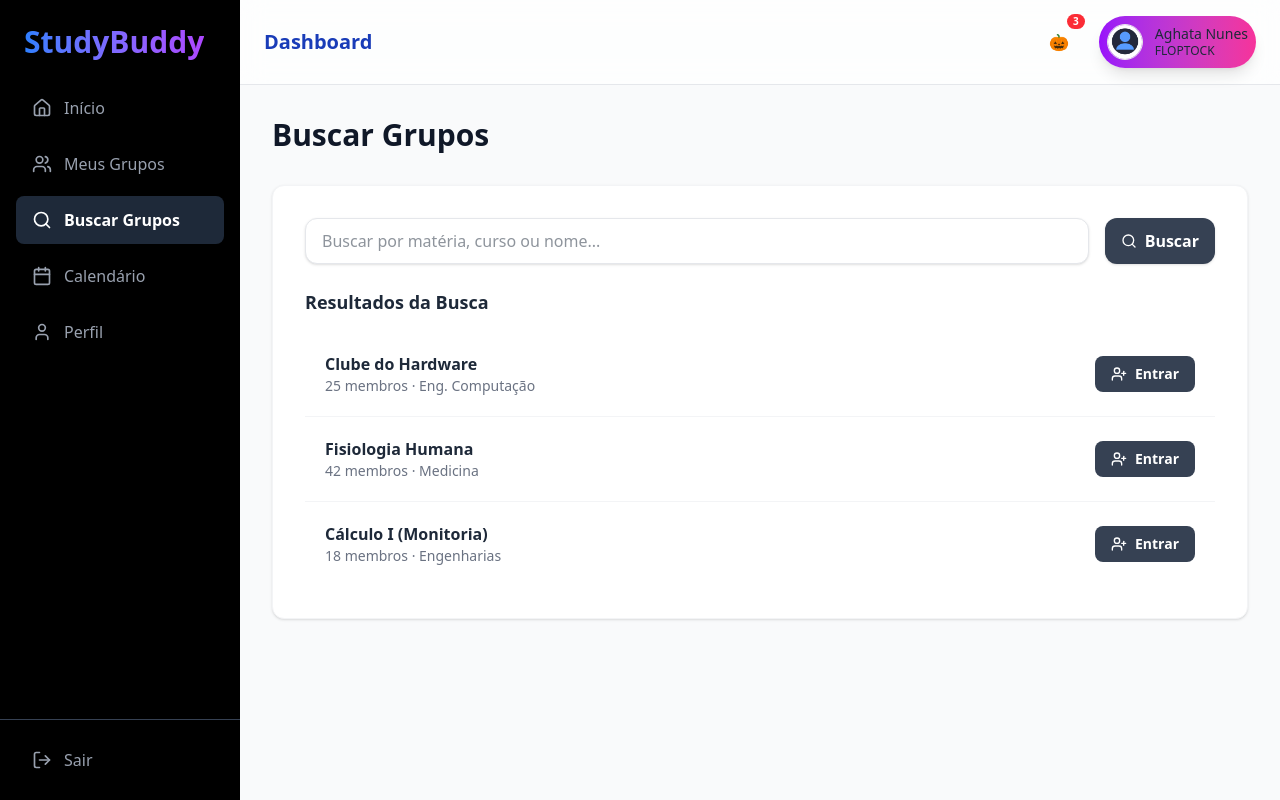
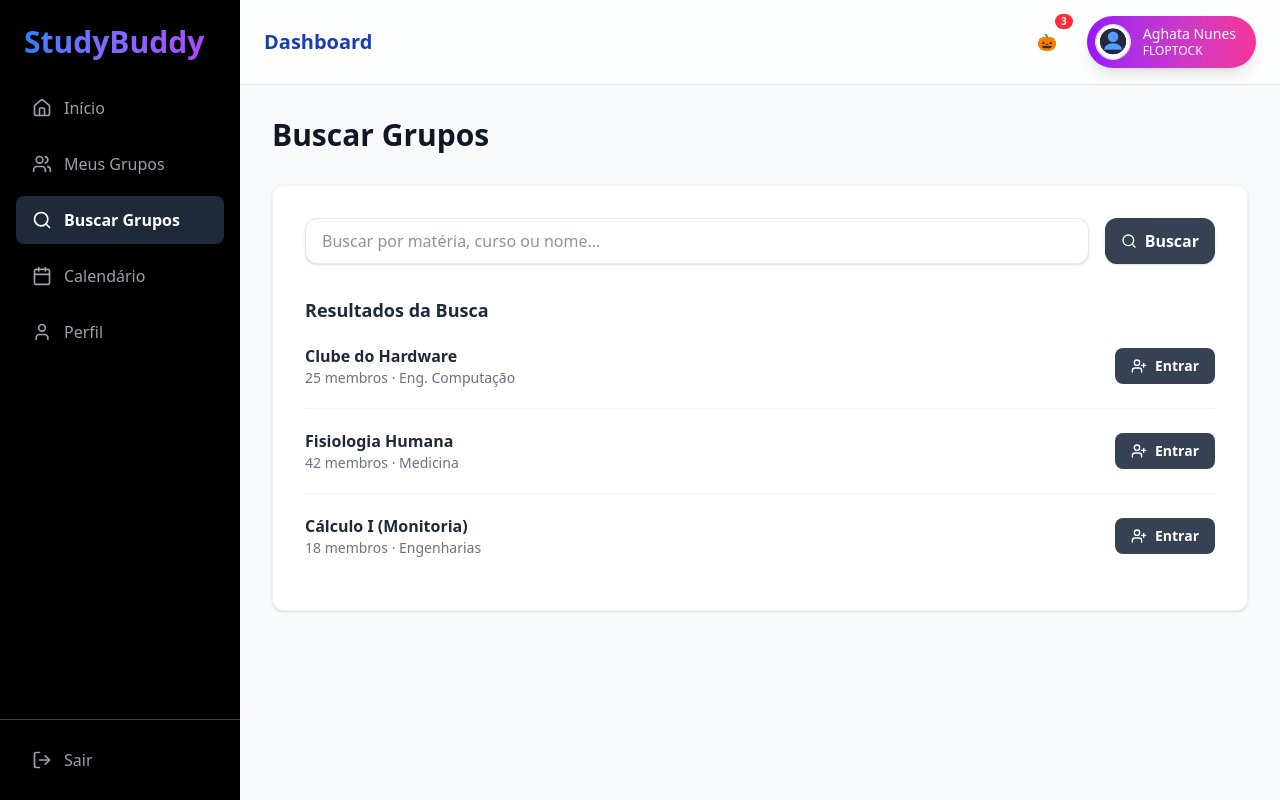
Before and after one commit to tiaaago/pi-senac-4, a Next.js app in the folder frontend/: page /dashboard/search in a window 1280 px wide. Built offline with nearby package versions, Linux system fonts and the light colour scheme.

Commit message:
refactor: correção de algumas coisas no front-end do dashboard

```diff
--- a/frontend/src/app/components/Header.js
+++ b/frontend/src/app/components/Header.js
@@ -32,9 +32,9 @@ export default function Header({ onOpenSidebar }) {
           <div className="flex items-center gap-3">
             <Image src={user} alt="User" width={36} height={36} className="rounded-full border border-gray-200" />
             {/* Infos do usuário escondidas em telas pequenas */}
-            <div className="text-sm leading-tight hidden sm:block">
-              <p className="font-medium text-gray-800">Aghata Nunes</p>
-              <p className="text-black-1000 text-xs">FLOPTOCK</p>
+            <div className="text-sm leading-tight hidden sm:block pr-3">
+              <p className="font-medium text-white">Aghata Nunes</p>
+              <p className="text-white text-xs">FLOPTOCK</p>
             </div>
           </div>
         </div>
--- a/frontend/src/app/components/Input.js
+++ b/frontend/src/app/components/Input.js
@@ -3,8 +3,7 @@ export default function Input({ type, placeholder, ...props }) {
     <input
       type={type}
       placeholder={placeholder}
-      className="w-full px-4 py-2.5 border border-gray-200 rounded-xl bg-white
-        focus:outline-none focus:ring-2 focus:ring-blue-500 focus:border-transparent shadow-sm"
+      className="w-full px-4 py-2.5 border border-gray-200 rounded-xl bg-white focus:outline-none focus:ring-2 focus:ring-blue-500 focus:border-transparent shadow-sm"
       {...props}
     />
   );
--- a/frontend/src/app/dashboard/calendar/page.js
+++ b/frontend/src/app/dashboard/calendar/page.js
@@ -6,7 +6,7 @@ import { Calendar as CalendarIcon } from 'lucide-react'
 // Item de Evento
 function EventItem({ data, titulo, grupo }) {
   return (
-    <div className="flex items-start gap-4 p-5 border-b border-gray-100 last:border-b-0">
+    <div className="flex items-start gap-4 py-5 border-b border-gray-100 last:border-b-0">
       <div className="flex flex-col items-center justify-center px-4 py-2 rounded-lg bg-gray-100">
         <span className="text-sm font-bold text-gray-700">{data.dia}</span>
         <span className="text-xs font-semibold text-gray-500 uppercase">{data.mes}</span>
@@ -27,7 +27,7 @@ export default function CalendarPage() {
     <div>
       <PageHeader title="Calendário" />
       <Card>
-        <h3 className="text-lg font-semibold text-gray-800 mb-4 px-5">Próximos Eventos</h3>
+        <h3 className="text-lg font-semibold text-gray-800 mb-2">Próximos Eventos</h3>
         <div className="divide-y divide-gray-100">
           <EventItem data={{ dia: '25', mes: 'OUT' }} titulo="Prova de Cálculo II" grupo="Matemática Avançada" />
           <EventItem data={{ dia: '26', mes: 'OUT' }} titulo="Entrega do Projeto" grupo="Programação Web" />
--- a/frontend/src/app/dashboard/groups/page.js
+++ b/frontend/src/app/dashboard/groups/page.js
@@ -7,7 +7,7 @@ import Button from '@/app/components/Button'
 // Item de Grupo
 function MyGroupItem({ nome, membros, tag }) {
   return (
-    <div className="flex flex-col sm:flex-row items-start sm:items-center justify-between gap-4 p-5 border-b border-gray-100 last:border-b-0">
+    <div className="flex flex-col sm:flex-row items-start sm:items-center justify-between gap-4 py-4 border-b border-gray-100 last:border-b-0 last:pb-0 first:pt-0">
       <div>
         <span className="text-xs font-semibold text-purple-600 bg-purple-50 px-2 py-0.5 rounded-full">{tag}</span>
         <p className="font-semibold text-gray-800 mt-1">{nome}</p>
--- a/frontend/src/app/dashboard/page.jsx
+++ b/frontend/src/app/dashboard/page.jsx
@@ -19,14 +19,11 @@ function StatCard({ icon: Icon, label, value }) {
 
 function GroupItem({ nome, membros, data }) {
   return (
-    <div className="bg-white border border-gray-100 shadow-sm rounded-xl p-5 flex items-center justify-between
-    flex flex-col sm:flex-row items-start sm:items-center
-                    justify-between gap-4">
+    <div className="bg-white border border-gray-100 shadow-sm rounded-xl p-5 flex items-center justify-between flex flex-col sm:flex-row items-start sm:items-center justify-between gap-4">
       <div>
         <p className="font-semibold text-gray-800">{nome}</p>
         <p className="flex flex-col sm:flex-row text-sm text-gray-500 gap-x-2">
-          <span className="hidden sm:inline">·</span>
-          <span>Próxima reunião:{membros} membros · Próxima reunião: {data}</span>
+          <span>Próxima reunião: {membros} membros — {data}</span>
         </p>
       </div>
       {/* Botão secundário (sutil) */}
--- a/frontend/src/app/dashboard/profile/page.js
+++ b/frontend/src/app/dashboard/profile/page.js
@@ -14,19 +14,19 @@ export default function ProfilePage() {
           {/* Grupo de Formulário */}
           <div>
             <label className="block text-sm font-medium text-gray-700 mb-1">Nome Completo</label>
-            <Input type="text" value="Aghata Nunes" />
+            <Input type="text" defaultValue="Aghata Nunes" />
           </div>
 
           {/* Grupo de Formulário */}
           <div>
             <label className="block text-sm font-medium text-gray-700 mb-1">Email</label>
-            <Input type="email" value="aghata.nunes@floptock.com" />
+            <Input type="email" defaultValue="aghata.nunes@floptock.com" />
           </div>
 
           {/* Grupo de Formulário */}
           <div>
             <label className="block text-sm font-medium text-gray-700 mb-1">Curso</label>
-            <Input type="text" value="Sistemas de Informação" />
+            <Input type="text" defaultValue="Sistemas de Informação" />
           </div>
 
           {/* Grupo de Formulário */}
--- a/frontend/src/app/dashboard/search/page.js
+++ b/frontend/src/app/dashboard/search/page.js
@@ -10,7 +10,7 @@ import { Search, UserPlus } from 'lucide-react'
 // Item de Resultado da Busca
 function SearchResultItem({ nome, membros, curso }) {
   return (
-    <div className="flex flex-col sm:flex-row items-start sm:items-center justify-between gap-4 p-5 border-b border-gray-100 last:border-b-0">
+    <div className="flex flex-col sm:flex-row items-start sm:items-center justify-between gap-4 py-5 border-b border-gray-100 last:border-b-0">
       <div>
         <p className="font-semibold text-gray-800">{nome}</p>
         <p className="text-sm text-gray-500">{membros} membros · {curso}</p>
@@ -31,11 +31,11 @@ export default function SearchPage() {
       <PageHeader title="Buscar Grupos" />
       <Card>
         {/* Formulário de Busca */}
-        <div className="flex flex-col sm:flex-row gap-4 mb-6">
+        <div className="flex flex-col sm:flex-row gap-4 mb-8">
           <Input
             type="text"
             placeholder="Buscar por matéria, curso ou nome..."
-            value={searchTerm}
+            defaultValue={searchTerm}
             onChange={(e) => setSearchTerm(e.target.value)}
           />
           <Button className="w-full sm:w-auto flex items-center justify-center gap-2">
@@ -45,7 +45,7 @@ export default function SearchPage() {
         </div>
 
         {/* Resultados */}
-        <h3 className="text-lg font-semibold text-gray-800 mb-4">Resultados da Busca</h3>
+        <h3 className="text-lg font-semibold text-gray-800">Resultados da Busca</h3>
         <div className="divide-y divide-gray-100">
           <SearchResultItem nome="Clube do Hardware" membros={25} curso="Eng. Computação" />
           <SearchResultItem nome="Fisiologia Humana" membros={42} curso="Medicina" />
--- a/frontend/src/app/page.jsx
+++ b/frontend/src/app/page.jsx
@@ -273,7 +273,7 @@ export default function Home() {
                                         <LuStar className="text-xl text-pink-600 fill-pink-600" />
                                     </div>
                                     <p className="text-gray-500 italic">"O StudyBuddy mudou completamente minha forma de estudar. Encontrei um grupo incrível de colegas e minhas notas melhoraram muito!"</p>
-                                    <p className="text-gray-500 font-semibold">— Ana Silva, Engenharia/USP</p>
+                                    <p className="text-gray-500 font-semibold">— Vinicius Quintanilha, Biologia/UniRio</p>
                                 </div>
                                 {/* Depoimento 2 */}
                                 <div className="flex flex-col items-start gap-4 p-7 border-2 border-gray-200 rounded-3xl transition duration-200 hover:border-pink-600/60 hover:shadow-xl hover:shadow-black/10">
@@ -285,7 +285,7 @@ export default function Home() {
                                         <LuStar className="text-xl text-pink-600 fill-pink-600" />
                                     </div>
                                     <p className="text-gray-500 italic">"Finalmente consegui encontrar pessoas com os mesmos objetivos. As sessões de estudo ficaram muito mais produtivas e divertidas."</p>
-                                    <p className="text-gray-500 font-semibold">— Carlos Mendes, Medicina/UFMG</p>
+                                    <p className="text-gray-500 font-semibold">— Marcos Aurélio, Marketing/UFSP</p>
                                 </div>
                                 {/* Depoimento 3 */}
                                 <div className="flex flex-col items-start gap-4 p-7 border-2 border-gray-200 rounded-3xl transition duration-200 hover:border-pink-600/60 hover:shadow-xl hover:shadow-black/10">
@@ -297,7 +297,7 @@ export default function Home() {
                                         <LuStar className="text-xl text-pink-600 fill-pink-600" />
                                     </div>
                                     <p className="text-gray-500 italic">"Incrível como é fácil encontrar study buddies que realmente se comprometem. Recomendo para todos os estudantes!"</p>
-                                    <p className="text-gray-500 font-semibold">— Juliana Costa, Direito/PUC</p>
+                                    <p className="text-gray-500 font-semibold">— Lucas Kauã, Artes Cênicas/UFPE</p>
                                 </div>
                             </div>
                         </div>
```
